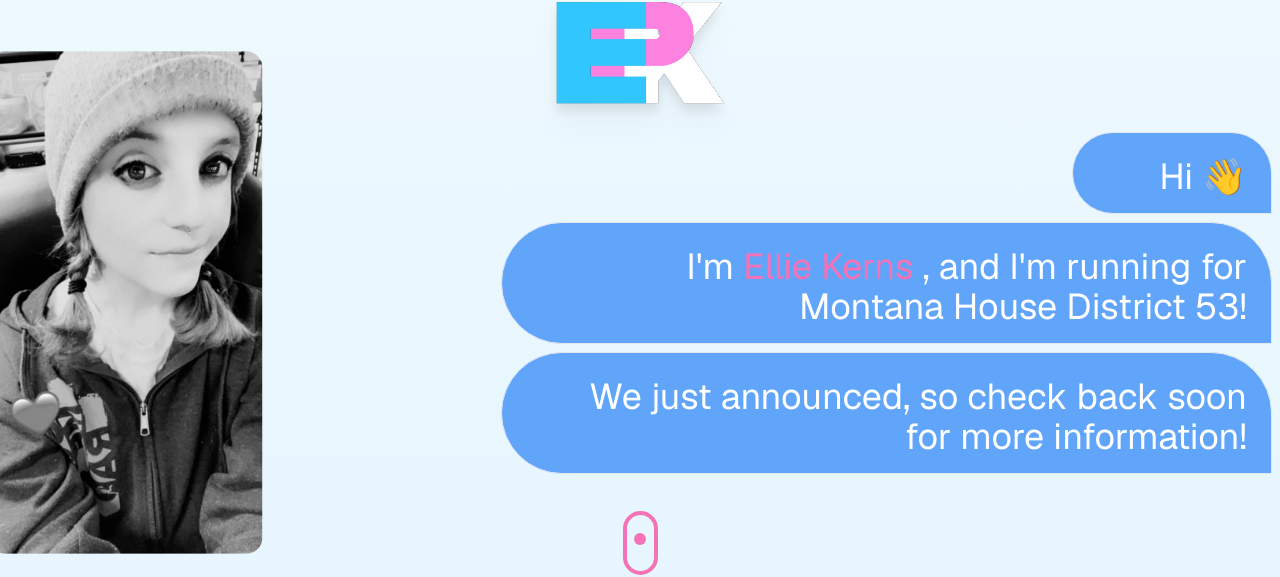
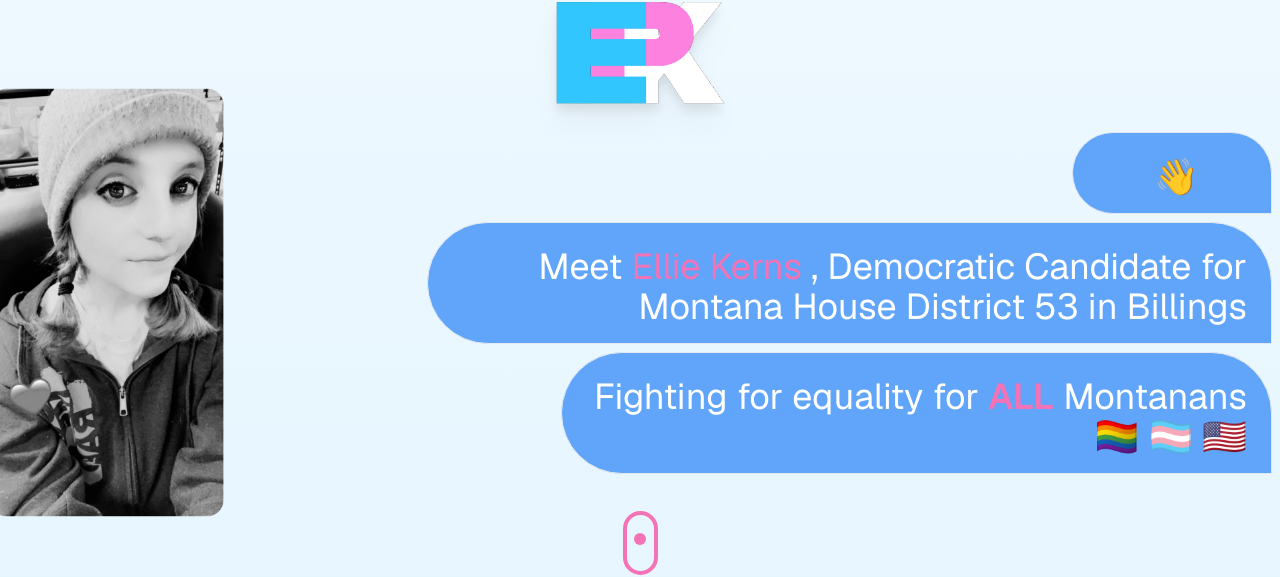
Before and after one commit to biohackerellie/epklabs-monorepo, a Next.js app: page / in a window 1280 px wide. Shown: the part 121-698 px from the top of the page. Built offline with nearby package versions, Linux system fonts and the light colour scheme; no server answers.

Commit message:
chore: update title page

```diff
--- a/src/components/Hero.tsx
+++ b/src/components/Hero.tsx
@@ -48,9 +48,9 @@ const Hero = () => {
 				</motion.div>
 				<div className='flex flex-col gap-y-2  items-end'>
 					<motion.div variants={fadeIn({ direction: 'left', type: 'spring' })}>
-						<div className=' text-center sm:text-end pt-2 pr-2 mr-2 align-bottom border w-auto sm:w-[200px]  h-full bg-blue-400 flex justify-end rounded-l-full rounded-tr-full '>
+						<div className=' text-center sm:text-end pt-2 pr-2 mr-2  border w-[50px] sm:w-[200px]  h-full bg-blue-400 flex justify-center rounded-l-full rounded-tr-full '>
 							<p className='text-white text-xl   sm:text-4xl p-4 ml-4'>
-								Hi <span className='wave'>👋</span>
+								<span className='wave'>👋</span>
 							</p>
 						</div>
 					</motion.div>
@@ -59,8 +59,9 @@ const Hero = () => {
 					>
 						<div className=' text-center sm:text-end pt-2 pr-2 mr-2 align-bottom border w-auto   h-full bg-blue-400 flex justify-end rounded-l-full rounded-tr-full '>
 							<p className='text-white text-xl   sm:text-4xl p-4 ml-4'>
-								I'm <span className='text-pink-400'>Ellie Kerns</span> , and I'm
-								running for Montana House District 53! <br />
+								Meet <span className='text-pink-400'>Ellie Kerns</span> ,
+								Democratic Candidate for Montana House District 53 in Billings{' '}
+								<br />
 							</p>
 						</div>
 					</motion.div>
@@ -69,7 +70,9 @@ const Hero = () => {
 					>
 						<div className='text-end pt-2 pr-2 ml-0 right-0 mr-2 align-bottom flex-shrink  border w-auto h-full bg-blue-400 flex justify-end rounded-l-full rounded-tr-full '>
 							<p className='text-white text-xl   sm:text-4xl p-4 ml-4'>
-								We just announced, so check back soon for more information!
+								Fighting for equality for{' '}
+								<span className='text-pink-400 font-semibold'>ALL</span>{' '}
+								Montanans <br /> 🏳️‍🌈 🏳️‍⚧️ 🇺🇸
 							</p>
 						</div>
 					</motion.div>
```
